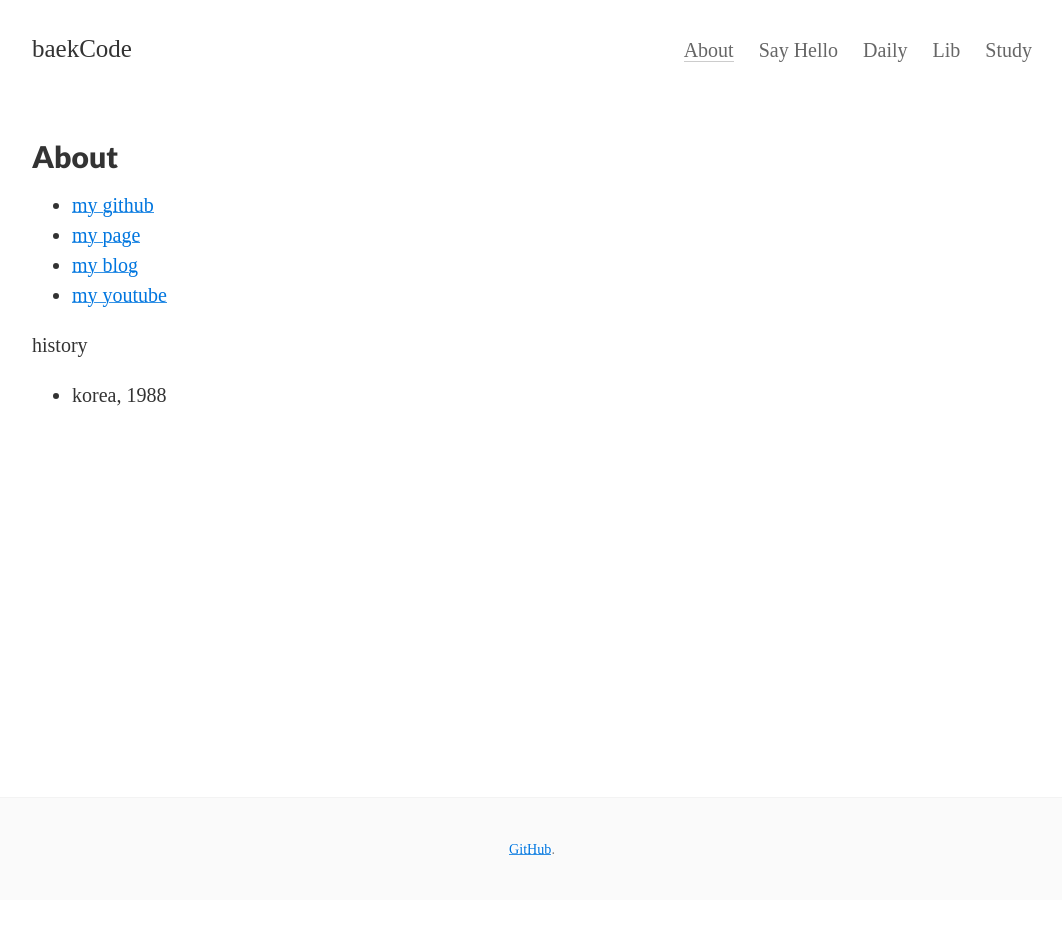
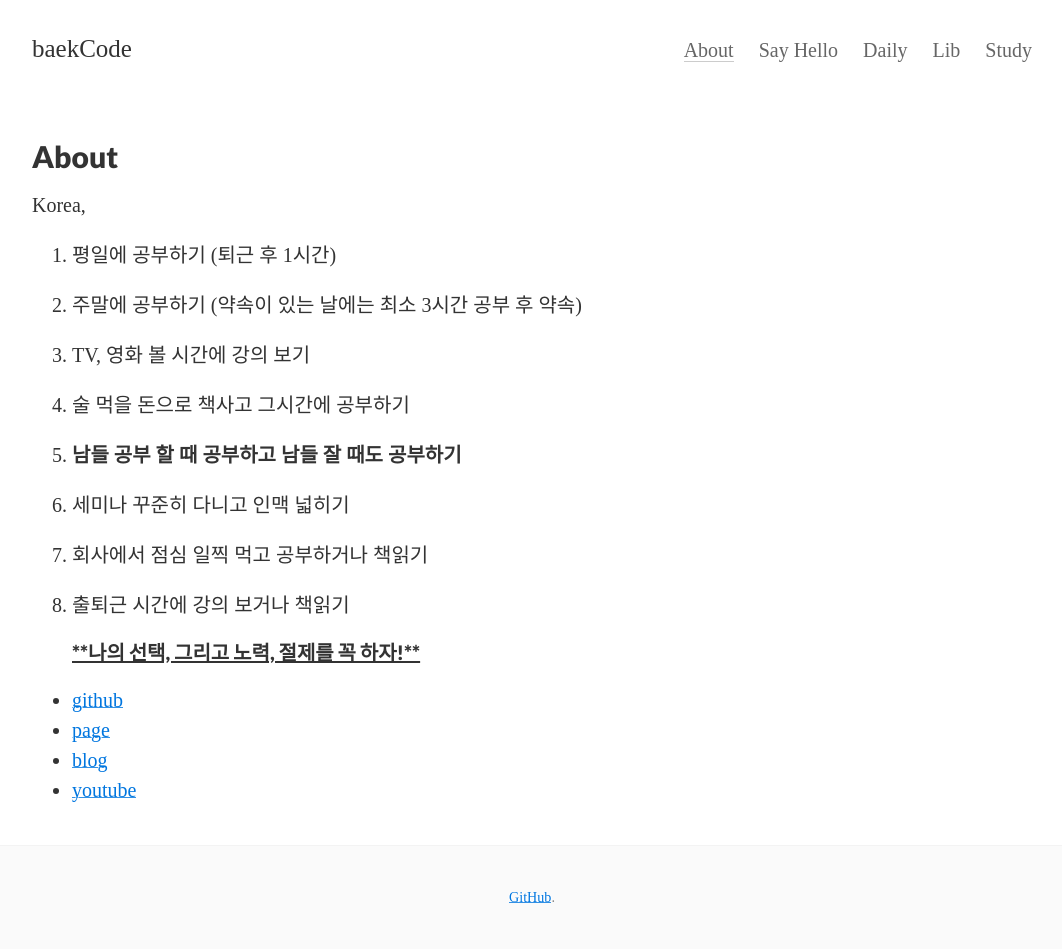
Before and after one commit to 77unny/blog, a Jekyll site: the page built from about.md, in a window 1280 px wide. Shown: the whole page, without its empty margins (108-1170 px from the left). Built offline with Jekyll 4.4.1, drawn with Linux system fonts in a browser that asks for light colours; before the commit the page ends 900 px from its top, so only the background shows below that.

Commit message:
블로그 about

```diff
--- a/about.md
+++ b/about.md
@@ -6,11 +6,28 @@ tags: about
 ---
 
 
-* [my github](https://github.com/baekCode)
-* [my page](https://baekCode.github.io)
-* [my blog](https://baekCode.github.io/blog)
-* [my youtube](https://www.youtube.com/user/beakjueun)
+Korea,
 
-history
 
-- korea, 1988
+1. 평일에 공부하기 (퇴근 후 1시간)
+
+2. 주말에 공부하기 (약속이 있는 날에는 최소 3시간 공부 후 약속)
+
+3. TV, 영화 볼 시간에 강의 보기
+
+4. 술 먹을 돈으로 책사고 그시간에 공부하기
+
+5. **남들 공부 할 때 공부하고 남들 잘 때도 공부하기**
+
+6. 세미나 꾸준히 다니고 인맥 넓히기
+
+7. 회사에서 점심 일찍 먹고 공부하거나 책읽기
+
+8. 출퇴근 시간에 강의 보거나 책읽기
+
+   #### <u>**나의 선택, 그리고 노력, 절제를 꼭 하자!**</u>
+
+* [github](https://github.com/baekCode)
+* [page](https://baekCode.github.io)
+* [blog](https://baekCode.github.io/blog)
+* [youtube](https://www.youtube.com/user/beakjueun)
```
